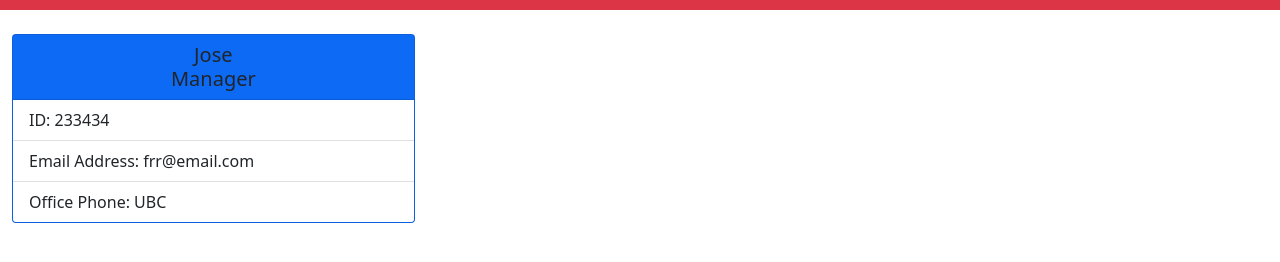
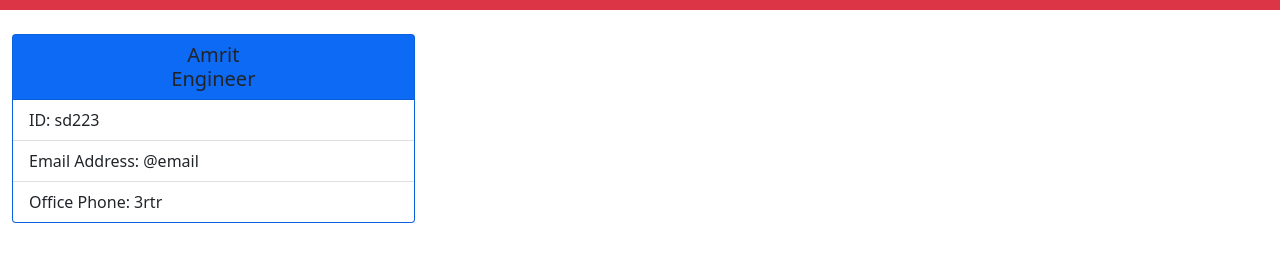
Before and after one commit to PanchoPuma/Team-Profile-Generator, a website: page dist/Teammates.html in a window 1280 px wide. Shown: the part 70-332 px from the top of the page. Drawn offline with nearby package versions, Linux system fonts and the light colour scheme.

Commit message:
testing multiple functions

```diff
--- a/dist/Teammates.html
+++ b/dist/Teammates.html
@@ -17,11 +17,11 @@
             <div class="row">
             <div class="col-4">
                 <div class="bg-primary card mx-auto mb-3">
-                    <h5 class="card-header text-center">Jose<br/>Manager</h5>
+                    <h5 class="card-header text-center">Amrit<br/>Engineer</h5>
                     <ul class="list-group list-group-flush">
-                        <li class="list-group-item">ID: 233434</li>
-                        <li class="list-group-item">Email Address: frr@email.com</li>
-                        <li class="list-group-item">Office Phone: UBC</li>
+                        <li class="list-group-item">ID: sd223</li>
+                        <li class="list-group-item">Email Address: @email</li>
+                        <li class="list-group-item">Office Phone: 3rtr</li>
                     </ul>
                 </div>
             </div> </div>
```
